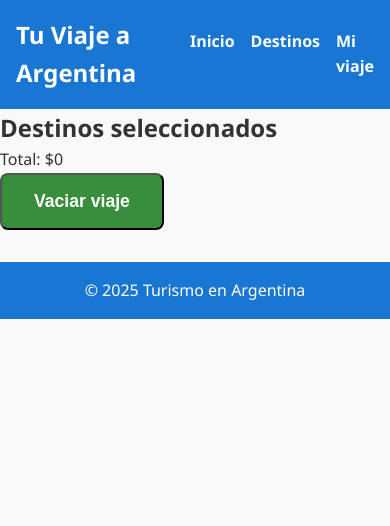
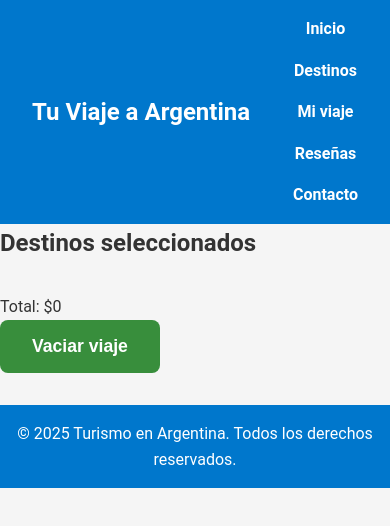
Before and after one commit to Juanjerezz/talentoTech-proyecto-final, a plain HTML site: page carrito.html in a window 390 px wide. Drawn offline with Linux system fonts and the light colour scheme.

Commit message:
add contacto y reseñas

```diff
--- a/carrito.html
+++ b/carrito.html
@@ -4,7 +4,8 @@
   <meta charset="UTF-8" />
   <meta name="viewport" content="width=device-width, initial-scale=1.0"/>
   <title>Mi viaje</title>
-  <link rel="stylesheet" href="styles/styles.css" /> <!-- Usamos el mismo archivo unificado -->
+  <meta name="description" content="Revisá, editá y confirmá los destinos agregados a tu viaje.">
+  <link rel="stylesheet" href="styles/styles.css" />
   <script defer src="js/carrito.js"></script>
 </head>
 <body>
@@ -15,6 +16,8 @@
         <li><a href="index.html">Inicio</a></li>
         <li><a href="destinos.html">Destinos</a></li>
         <li><a href="carrito.html">Mi viaje</a></li>
+        <li><a href="index.html#reseñas">Reseñas</a></li>
+        <li><a href="index.html#contacto">Contacto</a></li>
       </ul>
     </nav>
   </header>
@@ -29,5 +32,7 @@
   </main>
 
   <footer>
-    <p>&copy; 2025 Turismo en Argentina</p>
+    <p>&copy; 2025 Turismo en Argentina. Todos los derechos reservados.</p>
   </footer>
+</body>
+</html>
--- a/styles/styles.css
+++ b/styles/styles.css
@@ -207,3 +207,88 @@ footer {
   padding: 1rem;
   margin-top: 2rem;
 }
+
+:root {
+  --color-principal: #0077cc;
+  --color-fondo: #f5f5f5;
+  --color-texto: #333;
+}
+
+body {
+  font-family: 'Roboto', sans-serif;
+  margin: 0;
+  background-color: var(--color-fondo);
+  color: var(--color-texto);
+}
+
+header, footer {
+  background-color: var(--color-principal);
+  color: white;
+  padding: 1rem;
+  text-align: center;
+}
+
+nav ul {
+  display: flex;
+  justify-content: center;
+  gap: 1rem;
+  list-style: none;
+  padding: 0;
+}
+
+nav a {
+  color: white;
+  text-decoration: none;
+}
+
+.contenedor-productos {
+  display: flex;
+  gap: 1rem;
+  flex-wrap: wrap;
+  justify-content: center;
+  padding: 1rem;
+}
+
+.grid-reseñas {
+  display: grid;
+  grid-template-columns: repeat(auto-fit, minmax(250px, 1fr));
+  gap: 1rem;
+  padding: 1rem;
+}
+
+form {
+  display: flex;
+  flex-direction: column;
+  gap: 0.5rem;
+  max-width: 400px;
+  margin: auto;
+  padding: 1rem;
+}
+
+input, textarea, button {
+  padding: 0.5rem;
+  font-size: 1rem;
+}
+
+button {
+  background-color: var(--color-principal);
+  color: white;
+  border: none;
+  cursor: pointer;
+}
+
+button:hover {
+  background-color: #005fa3;
+}
+
+@media (max-width: 768px) {
+  nav ul {
+    flex-direction: column;
+    align-items: center;
+  }
+
+  .contenedor-productos {
+    flex-direction: column;
+    align-items: center;
+  }
+}
```
Also changed, not shown: destinos.html (+4 -2 lines), index.html (+35 -0 lines), js/script.js (added, +20 -0 lines).
